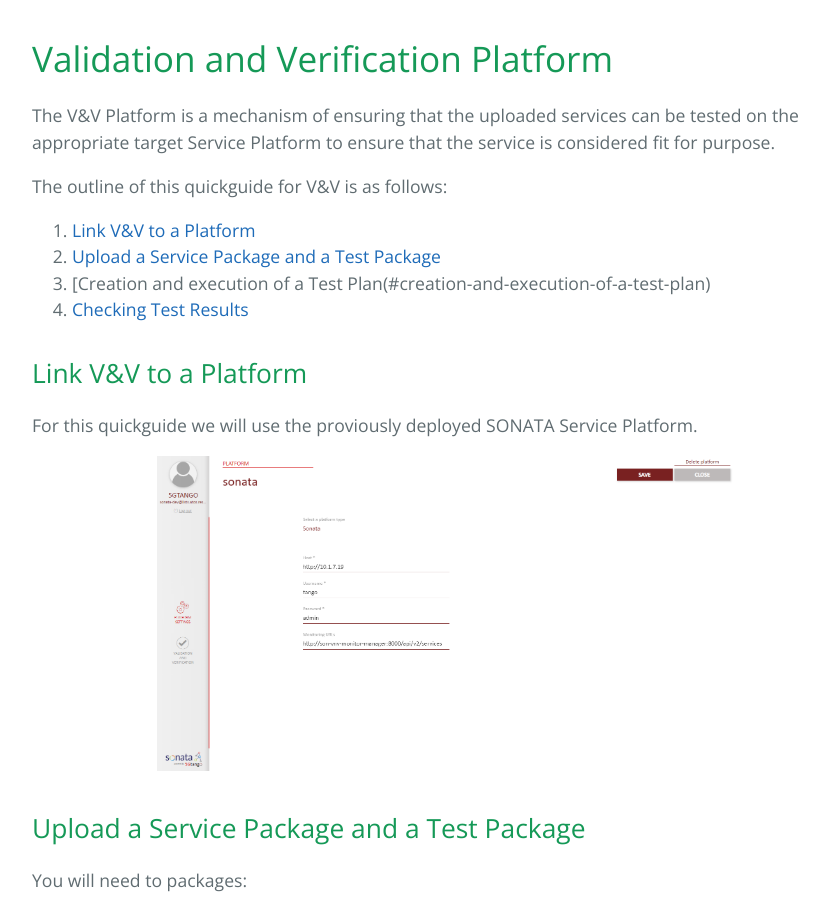
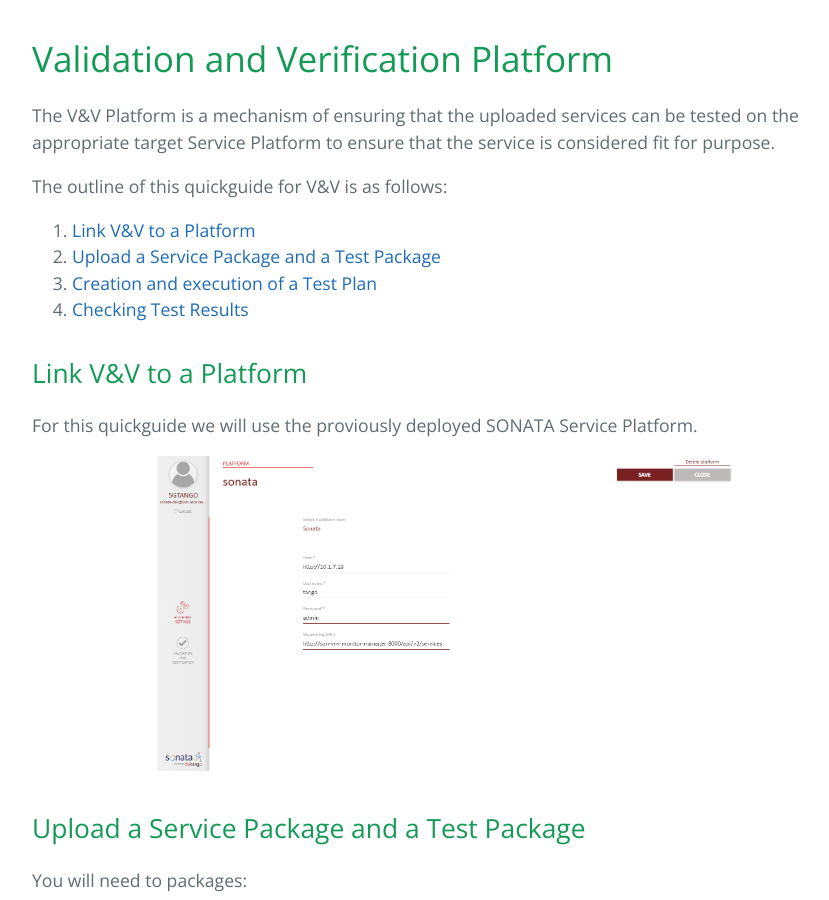
Before and after one commit to sonata-nfv/sonata-nfv.github.io, a Jekyll site: the page built from vnv.md, in a window 1280 px wide and 900 px high. Shown: the whole window, without its empty margins (192-1021 px from the left). Built offline with Jekyll 4.4.1, drawn with Linux system fonts in a browser that asks for light colours; our own code applies the rules of GitHub Pages for plain Markdown files.

Commit message:
Update vnv.md

```diff
--- a/vnv.md
+++ b/vnv.md
@@ -6,7 +6,7 @@ The outline of this quickguide for V&V is as follows:
 
 1. [Link V&V to a Platform ](#link-vv-to-a-platform)
 1. [Upload a Service Package and a Test Package](#upload-a-service-package-and-a-test-package)
-1. [Creation and execution of a Test Plan(#creation-and-execution-of-a-test-plan)
+1. [Creation and execution of a Test Plan](#creation-and-execution-of-a-test-plan)
 1. [Checking Test Results](#checking-test-results)
 
 ## Link V&V to a Platform
```
